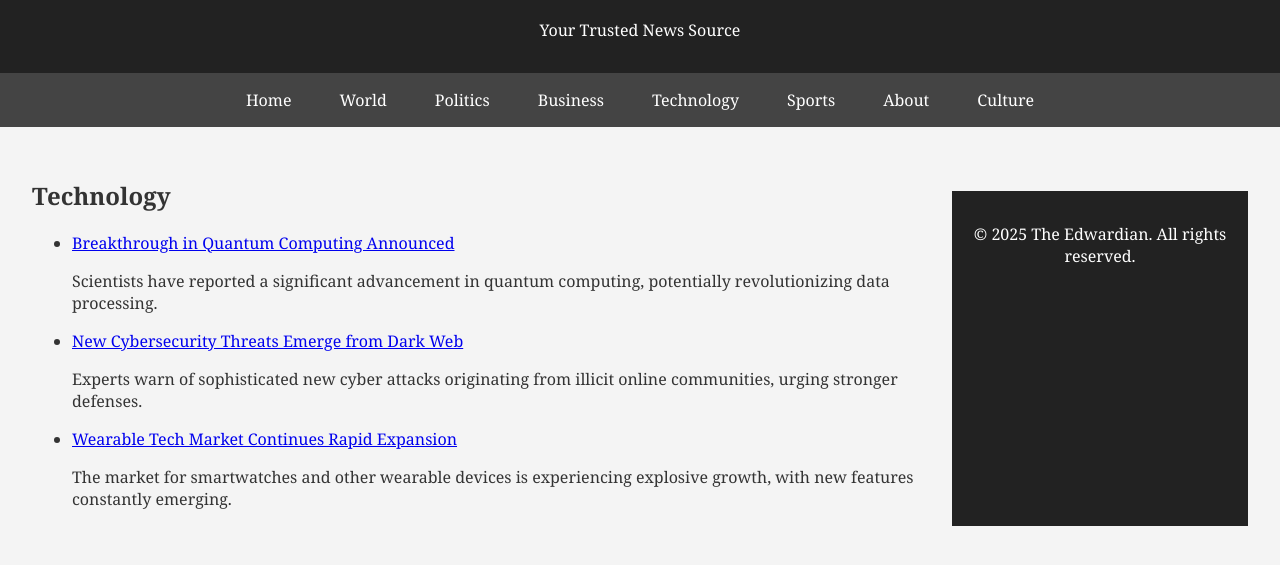
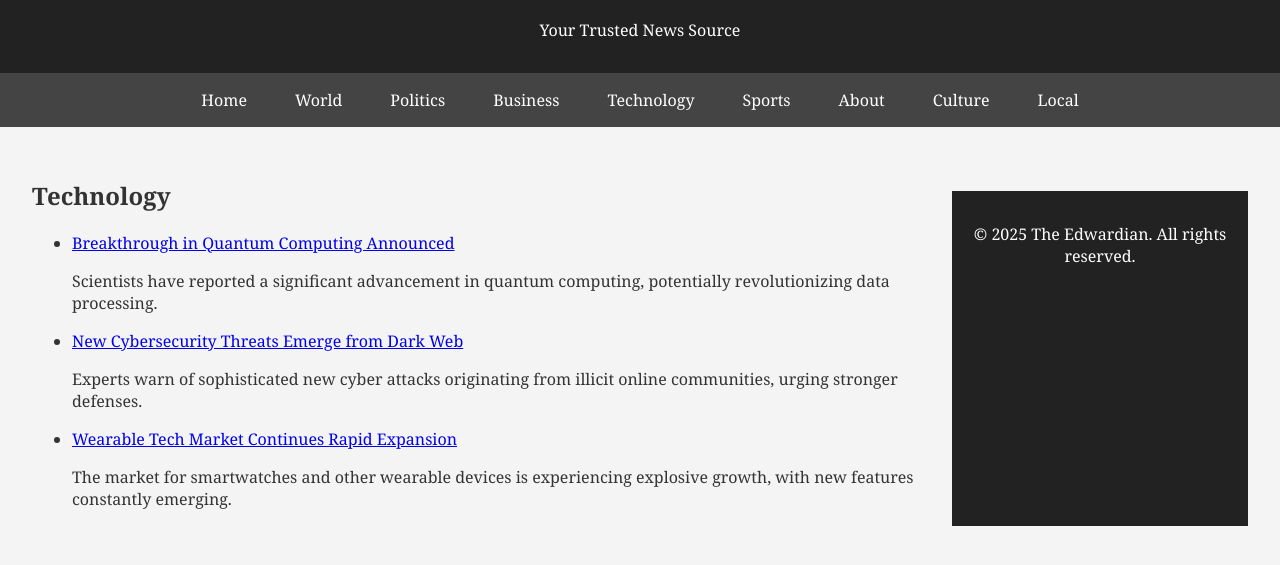
Before and after one commit to studypi3/TheEdwardianTechnology, a plain HTML site: page index.html in a window 1280 px wide. Shown: the part 83-648 px from the top of the page. Drawn offline with Linux system fonts and the light colour scheme.

Commit message:
Update index.html

```diff
--- a/index.html
+++ b/index.html
@@ -96,6 +96,7 @@
     <a href="https://studypi3.github.io/TheEdwardianSports/">Sports</a>
     <a href="https://studypi3.github.io/TheEdwardianAbout/">About</a>
     <a href="https://studypi3.github.io/TheEdwardianCulture/">Culture</a>
+    <a href="https://studypi3.github.io/TheEdwardianLocal/">Local</a>
   </nav>
     <main class="container">
          <section id="technology" class="topic-section">
```
